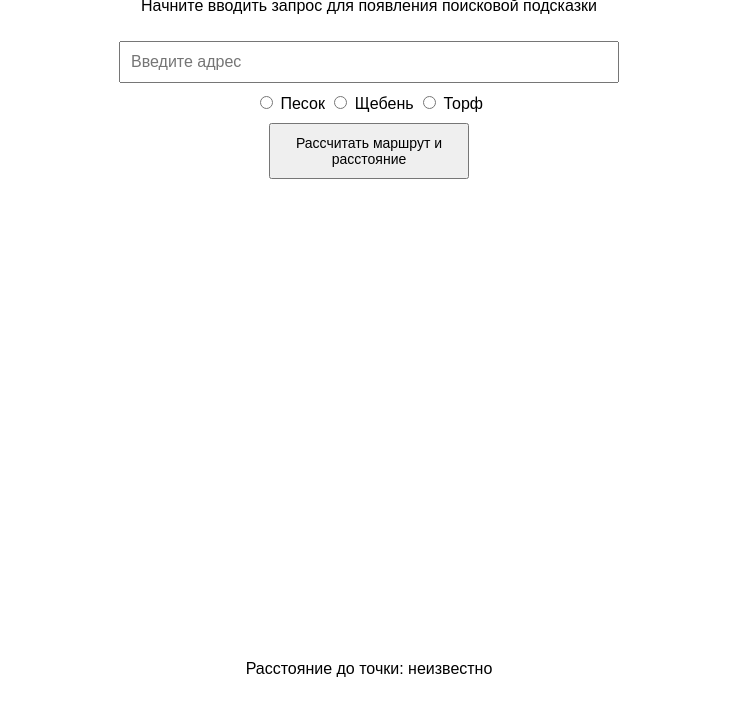
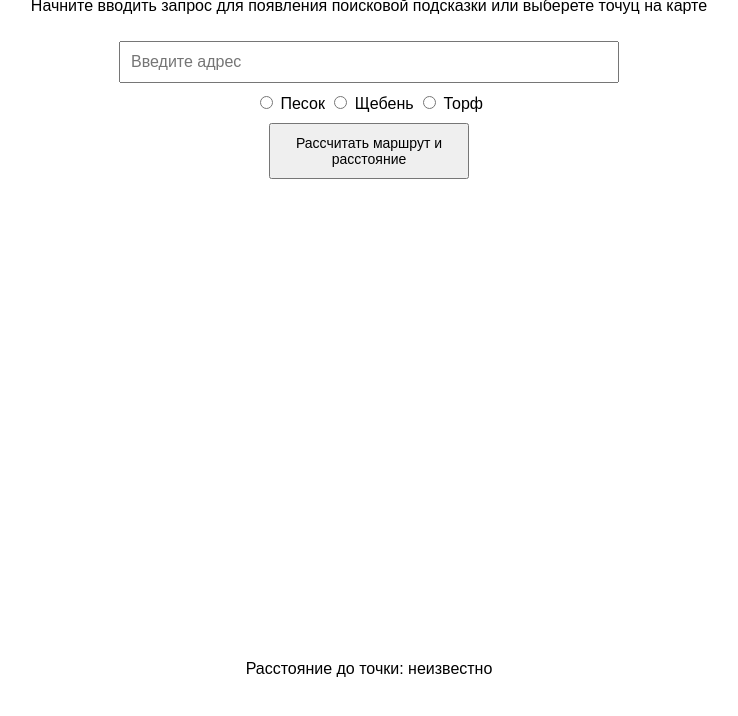
Before and after one commit to avizero/calc, a plain HTML site: page index.html in a window 1280 px wide. Shown: the whole page, without its empty margins (271-1009 px from the left). Drawn offline with Linux system fonts and the light colour scheme.

Commit message:
Update index.html

```diff
--- a/index.html
+++ b/index.html
@@ -174,7 +174,7 @@ html, body {
 </head>
 <body>
 <div class="container">
-    <p class="header">Начните вводить запрос для появления поисковой подсказки</p>
+    <p class="header">Начните вводить запрос для появления поисковой подсказки или выберете точуц на карте</p>
     <input type="text" id="suggest1" placeholder="Введите адрес">
 	    <div class="radio-group">
         <label>
```
